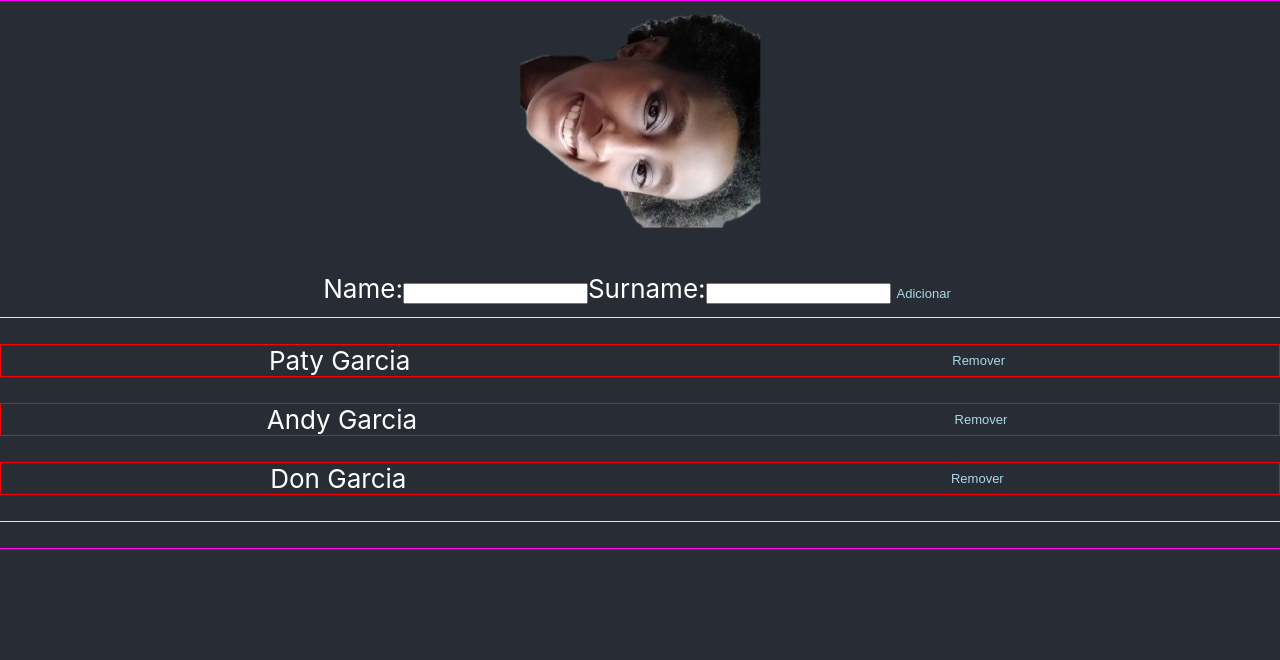
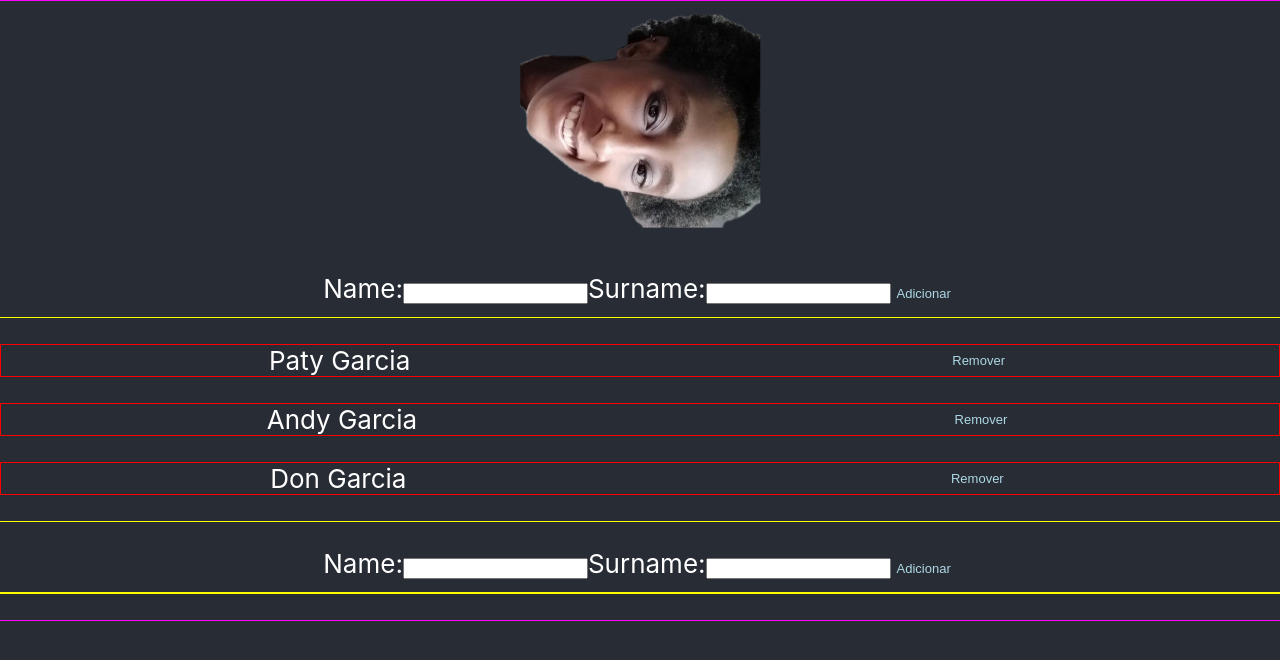
Before and after one commit to brunoterragno/the-queen-project, a React (Create React App) app: page / in a window 1280 px wide. Shown: the top 660 px of the page. Built offline with nearby package versions, Linux system fonts and the light colour scheme.

Commit message:
Adicionado admin

```diff
--- a/src/App.js
+++ b/src/App.js
@@ -4,12 +4,56 @@ import Image from "./components/Image.js";
 import Users from "./components/Users.js";
 
 class App extends React.Component {
+  constructor(props) {
+    super(props);
+    this.state = {
+      users: [
+        { name: "Paty", surname: "Garcia" },
+        { name: "Andy", surname: "Garcia" },
+        { name: "Don", surname: "Garcia" }
+      ],
+      admins: []
+    };
+
+  }
+
+  removeUser = (removedUser) => {
+    this.setState({
+      ...this.state,
+      users: this.state.users.filter(user => user !== removedUser)
+    });
+  }
+
+  adicionarUser = (name, surname) => {
+    this.setState({
+      ...this.state,
+      users: [...this.state.users,
+        {name: name, surname: surname}
+      ]
+    })
+  }
+  removeAdmin = (removedAdmin) => {
+    this.setState({
+      ...this.state,
+      admins: this.state.admins.filter(user => user !== removedAdmin)
+    });
+  }
+
+  adicionarAdmin = (name, surname) => {
+    this.setState({
+      ...this.state,
+      admins: [...this.state.admins,
+        {name: name, surname: surname}
+      ]
+    })
+  }
   render() {
     return (
       <div className="App">
         <header className="App-header">
           <Image />
-          <Users />
+          <Users users={this.state.users} adicionarUser={this.adicionarUser} removeUser={this.removeUser} />
+          <Users users={this.state.admins} adicionarUser={this.adicionarAdmin} removeUser={this.removeAdmin} />
         </header>
       </div>
     );
--- a/src/components/Form.js
+++ b/src/components/Form.js
@@ -20,7 +20,7 @@ class Form extends React.Component {
 
       render() {
         return (
-            <form>
+            <div>
              Name:
             <input
               type="text"
@@ -35,7 +35,7 @@ class Form extends React.Component {
             onChange={this.handleSurnameChange}
             />
             <AppButton text="Adicionar" onClick={()=>this.props.onClick(this.state.name, this.state.surname)}/>
-            </form>
+            </div>
         );
       }
     }
--- a/src/components/Users.js
+++ b/src/components/Users.js
@@ -3,47 +3,24 @@ import AppButton from "./Button.js";
 import Form from "./Form.js";
 
 class Users extends React.Component {
-  constructor(props) {
-    super(props);
-    this.state = {
-      users: [
-        { name: "Paty", surname: "Garcia" },
-        { name: "Andy", surname: "Garcia" },
-        { name: "Don", surname: "Garcia" }
-      ]
-    };
-  }
+
+  handleInputRef = (input) => {
+    this.input = input;
+  };
+
   getName(user) {
     return `${user.name} ${user.surname}`;
   }
 
-  removeUser(removedUser) {
-    this.setState({
-      ...this.state,
-      users: this.state.users.filter(user => user !== removedUser)
-    });
-  }
-  adicionarUser(name, surname){
-    this.setState({
-      ...this.state,
-      users: [...this.state.users,
-        {name: name, surname}
-      ]
-    })
-  }
-  handleInputRef = (input) => {
-    this.input = input;
-  };
-
   render() {
     return (
       <p>
-       <Form onClick = {(name, surname)=>this.adicionarUser(name,surname)} />
+       <Form onClick = {(name, surname)=>this.props.adicionarUser(name,surname)} />
        <div className="App-list">
-          {this.state.users.map(user => (
+          {this.props.users.map(user => (
             <p className="App-list-item">
               {this.getName(user)}
-            <AppButton text="Remover" onClick={()=>this.removeUser(user)}/>
+            <AppButton text="Remover" onClick={()=>this.props.removeUser(user)}/>
             </p>
           ))}
         </div>
```
